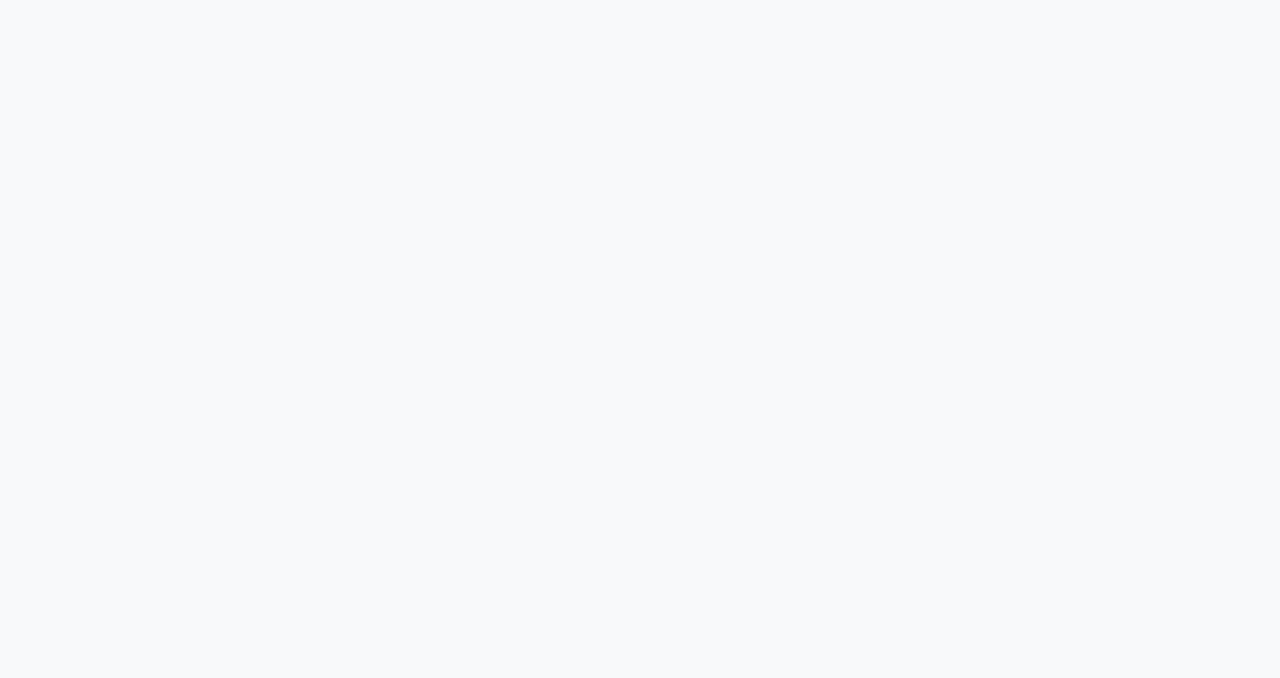
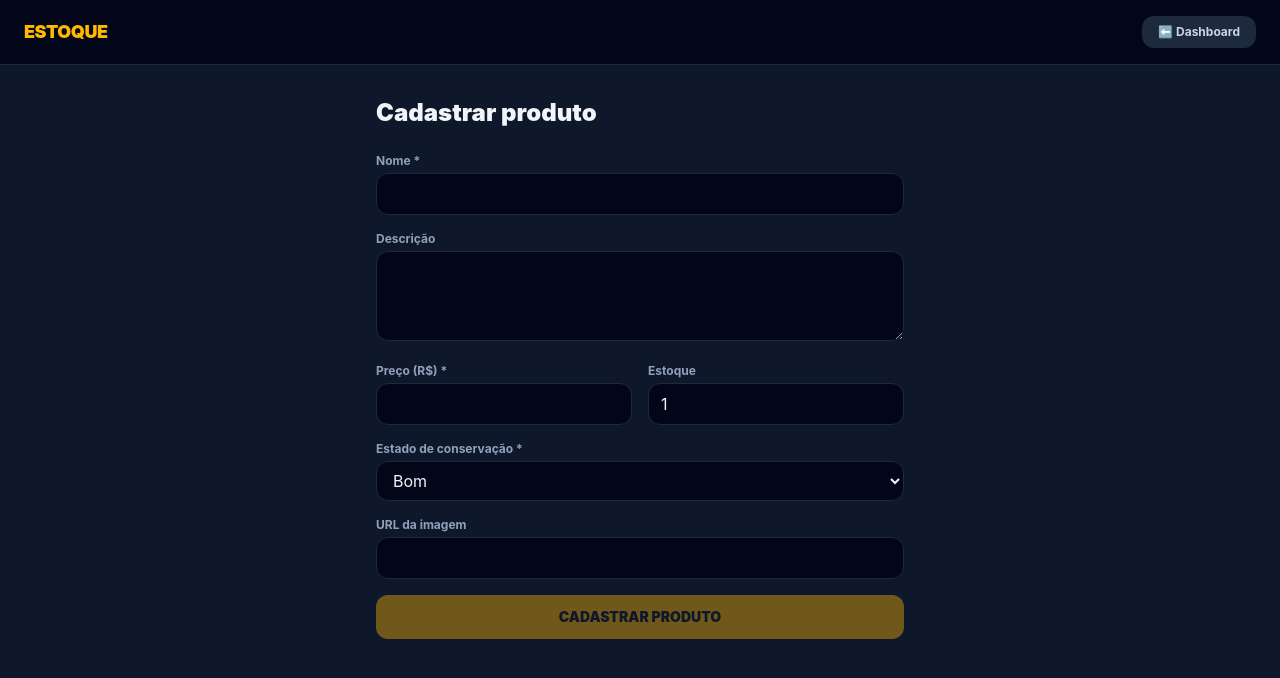
Before and after one commit to allanpontes/meu-bazar-online-front-angular, an Angular app: page /admin/estoque in a window 1280 px wide. Before the commit this address led to /. Shown: the top 678 px of the page. Built offline with nearby package versions, Linux system fonts and the light colour scheme.

Commit message:
feat(estoque): formulário de cadastro de produto

```diff
--- a/src/app/app.config.ts
+++ b/src/app/app.config.ts
@@ -1,10 +1,12 @@
 import { ApplicationConfig, provideBrowserGlobalErrorListeners } from '@angular/core';
 import { provideRouter } from '@angular/router';
+import { provideHttpClient } from '@angular/common/http';
 import { routes } from './app.routes';
 
 export const appConfig: ApplicationConfig = {
   providers: [
     provideBrowserGlobalErrorListeners(),
-    provideRouter(routes)
+    provideRouter(routes),
+    provideHttpClient()
   ]
 };
--- a/src/app/app.routes.ts
+++ b/src/app/app.routes.ts
@@ -6,6 +6,10 @@ export const routes: Routes = [
     loadComponent: () => import('./features/public/vitrine/vitrine.component').then(m => m.VitrineComponent)
   },
   {
+    path: 'admin/estoque',
+    loadComponent: () => import('./features/admin/estoque/estoque.component').then(m => m.EstoqueComponent)
+  },
+  {
     path: 'admin',
     loadComponent: () => import('./features/admin/dashboard/dashboard.component').then(m => m.DashboardComponent)
   }
--- /dev/null
+++ b/src/app/features/admin/estoque/estoque.component.ts
@@ -0,0 +1,107 @@
+import { Component, inject, signal } from '@angular/core';
+import { FormBuilder, ReactiveFormsModule, Validators } from '@angular/forms';
+import { RouterLink } from '@angular/router';
+import { ApiService } from '../../../core/services/api.service';
+
+@Component({
+  selector: 'app-estoque',
+  standalone: true,
+  imports: [ReactiveFormsModule, RouterLink],
+  template: `
+    <div class="min-h-screen bg-slate-900 text-slate-100 font-sans">
+      <header class="bg-slate-950 border-b border-slate-800 px-6 py-4 flex justify-between items-center">
+        <h1 class="text-lg font-black tracking-tight uppercase text-amber-400">Estoque</h1>
+        <a routerLink="/admin" class="text-xs bg-slate-800 hover:bg-slate-700 text-slate-300 font-bold px-4 py-2 rounded-xl">⬅️ Dashboard</a>
+      </header>
+
+      <main class="max-w-xl mx-auto px-6 py-8">
+        <h2 class="text-2xl font-black mb-6">Cadastrar produto</h2>
+
+        <form [formGroup]="form" (ngSubmit)="salvar()" class="space-y-4">
+          <div>
+            <label class="block text-xs font-bold text-slate-400 mb-1" for="nome">Nome *</label>
+            <input id="nome" formControlName="nome" class="w-full bg-slate-950 border border-slate-800 rounded-xl px-3 py-2" />
+          </div>
+
+          <div>
+            <label class="block text-xs font-bold text-slate-400 mb-1" for="descricao">Descrição</label>
+            <textarea id="descricao" formControlName="descricao" rows="3" class="w-full bg-slate-950 border border-slate-800 rounded-xl px-3 py-2"></textarea>
+          </div>
+
+          <div class="grid grid-cols-2 gap-4">
+            <div>
+              <label class="block text-xs font-bold text-slate-400 mb-1" for="preco">Preço (R$) *</label>
+              <input id="preco" type="number" step="0.01" formControlName="preco" class="w-full bg-slate-950 border border-slate-800 rounded-xl px-3 py-2" />
+            </div>
+            <div>
+              <label class="block text-xs font-bold text-slate-400 mb-1" for="estoque">Estoque</label>
+              <input id="estoque" type="number" formControlName="estoque" class="w-full bg-slate-950 border border-slate-800 rounded-xl px-3 py-2" />
+            </div>
+          </div>
+
+          <div>
+            <label class="block text-xs font-bold text-slate-400 mb-1" for="estado">Estado de conservação *</label>
+            <select id="estado" formControlName="estado_conservacao" class="w-full bg-slate-950 border border-slate-800 rounded-xl px-3 py-2">
+              <option value="Novo">Novo</option>
+              <option value="Semi-novo">Semi-novo</option>
+              <option value="Bom">Bom</option>
+              <option value="Usado">Usado</option>
+            </select>
+          </div>
+
+          <div>
+            <label class="block text-xs font-bold text-slate-400 mb-1" for="imagem">URL da imagem</label>
+            <input id="imagem" formControlName="imagem_url" class="w-full bg-slate-950 border border-slate-800 rounded-xl px-3 py-2" />
+          </div>
+
+          @if (mensagem()) {
+            <p class="text-sm" [class.text-emerald-400]="!erro()" [class.text-red-400]="erro()">{{ mensagem() }}</p>
+          }
+
+          <button type="submit" [disabled]="form.invalid || enviando()" class="w-full bg-amber-400 hover:bg-amber-300 disabled:opacity-40 text-slate-900 font-black uppercase text-sm py-3 rounded-xl">
+            {{ enviando() ? 'Salvando...' : 'Cadastrar produto' }}
+          </button>
+        </form>
+      </main>
+    </div>
+  `
+})
+export class EstoqueComponent {
+  private apiService = inject(ApiService);
+  private fb = inject(FormBuilder);
+
+  enviando = signal(false);
+  mensagem = signal('');
+  erro = signal(false);
+
+  form = this.fb.nonNullable.group({
+    nome: ['', [Validators.required, Validators.maxLength(150)]],
+    descricao: [''],
+    preco: [null as number | null, [Validators.required, Validators.min(0.01)]],
+    estoque: [1, [Validators.required, Validators.min(0)]],
+    estado_conservacao: ['Bom', Validators.required],
+    imagem_url: ['']
+  });
+
+  salvar() {
+    if (this.form.invalid) return;
+    const { descricao, imagem_url, ...resto } = this.form.getRawValue();
+    const payload = { ...resto, descricao: descricao || null, imagem_url: imagem_url || null };
+
+    this.enviando.set(true);
+    this.mensagem.set('');
+    this.apiService.criarProduto(payload).subscribe({
+      next: (produto) => {
+        this.enviando.set(false);
+        this.erro.set(false);
+        this.mensagem.set(`Produto "${produto.nome}" cadastrado (id ${produto.id}).`);
+        this.form.reset({ estoque: 1, estado_conservacao: 'Bom' });
+      },
+      error: () => {
+        this.enviando.set(false);
+        this.erro.set(true);
+        this.mensagem.set('Não foi possível cadastrar. Verifique os dados e se o back-end está no ar.');
+      }
+    });
+  }
+}
```
